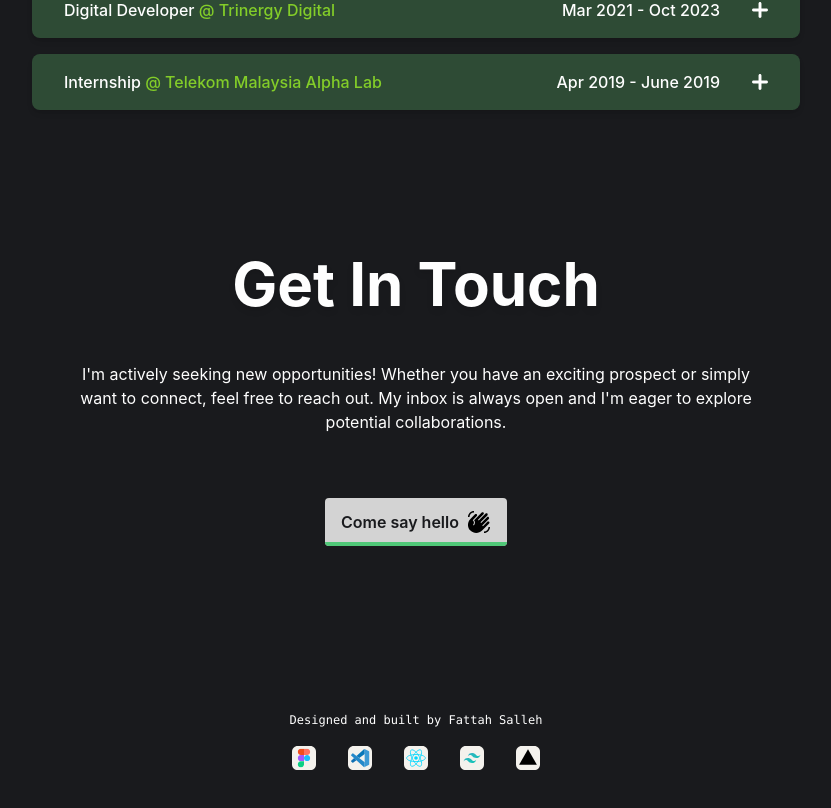
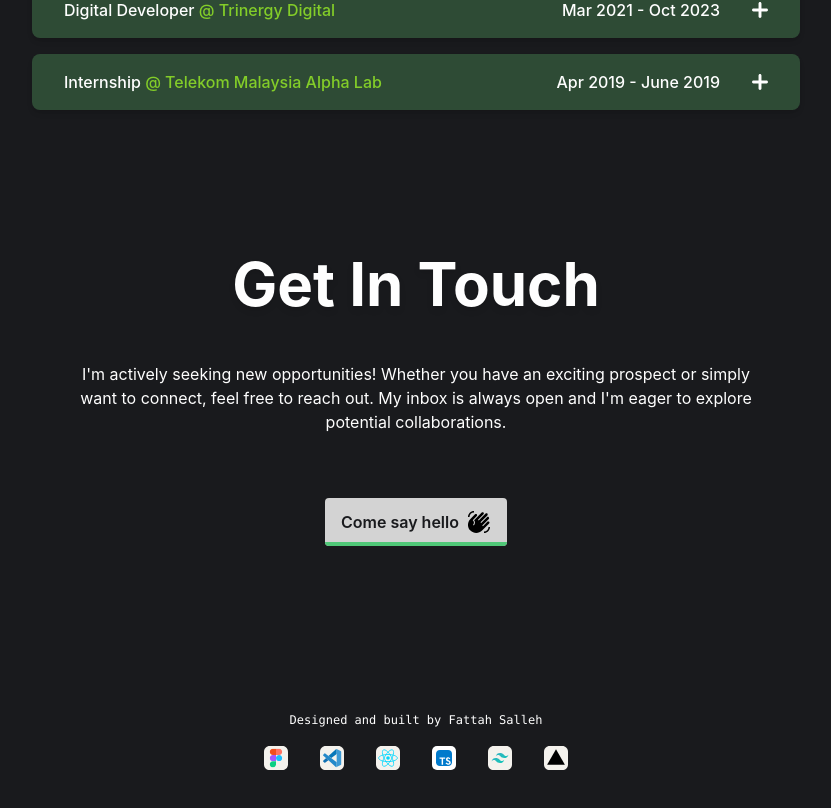
Before and after one commit to FattahSalleh/fattahsalleh.github.io, a React (Create React App) app: page / in a window 1280 px wide. Shown: the part 3230-4038 px from the top of the page, without its empty margins (224-1055 px from the left). Built offline with nearby package versions, Linux system fonts and the light colour scheme.

Commit message:
feat: add typescript icon to Disclaimer

```diff
--- a/src/data/disclaimerData.ts
+++ b/src/data/disclaimerData.ts
@@ -2,6 +2,7 @@ import { Disclaimer } from "../common/types";
 import figma from "../assets/images/disclaimer/figma.svg";
 import vscode from "../assets/images/disclaimer/vscode.svg";
 import react from "../assets/images/disclaimer/react.svg";
+import typescript from "../assets/images/disclaimer/typescript.svg";
 import tailwind from "../assets/images/disclaimer/tailwind.svg";
 import vercel from "../assets/images/disclaimer/vercel.svg";
 
@@ -25,6 +26,12 @@ export const disclaimerData: Disclaimer[] = [
 		alt: "React.js Icon",
 	},
 	{
+		name: "TypeScript",
+		url: "https://www.typescriptlang.org/",
+		src: typescript,
+		alt: "TypeScript Icon",
+	},
+	{
 		name: "Tailwind CSS",
 		url: "https://tailwindcss.com/",
 		src: tailwind,
```
Also changed, not shown: src/assets/images/disclaimer/typescript.svg (added).
